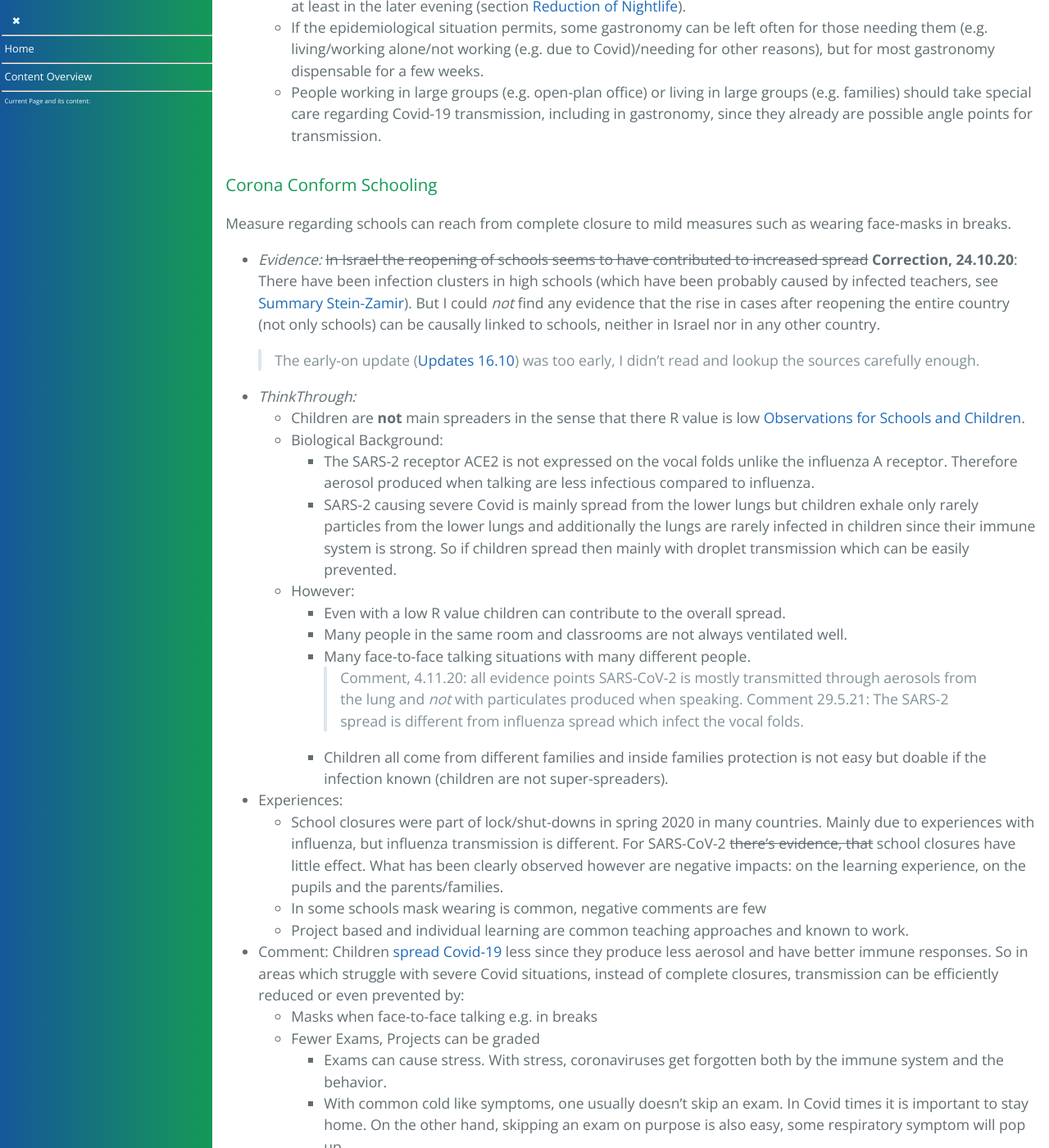
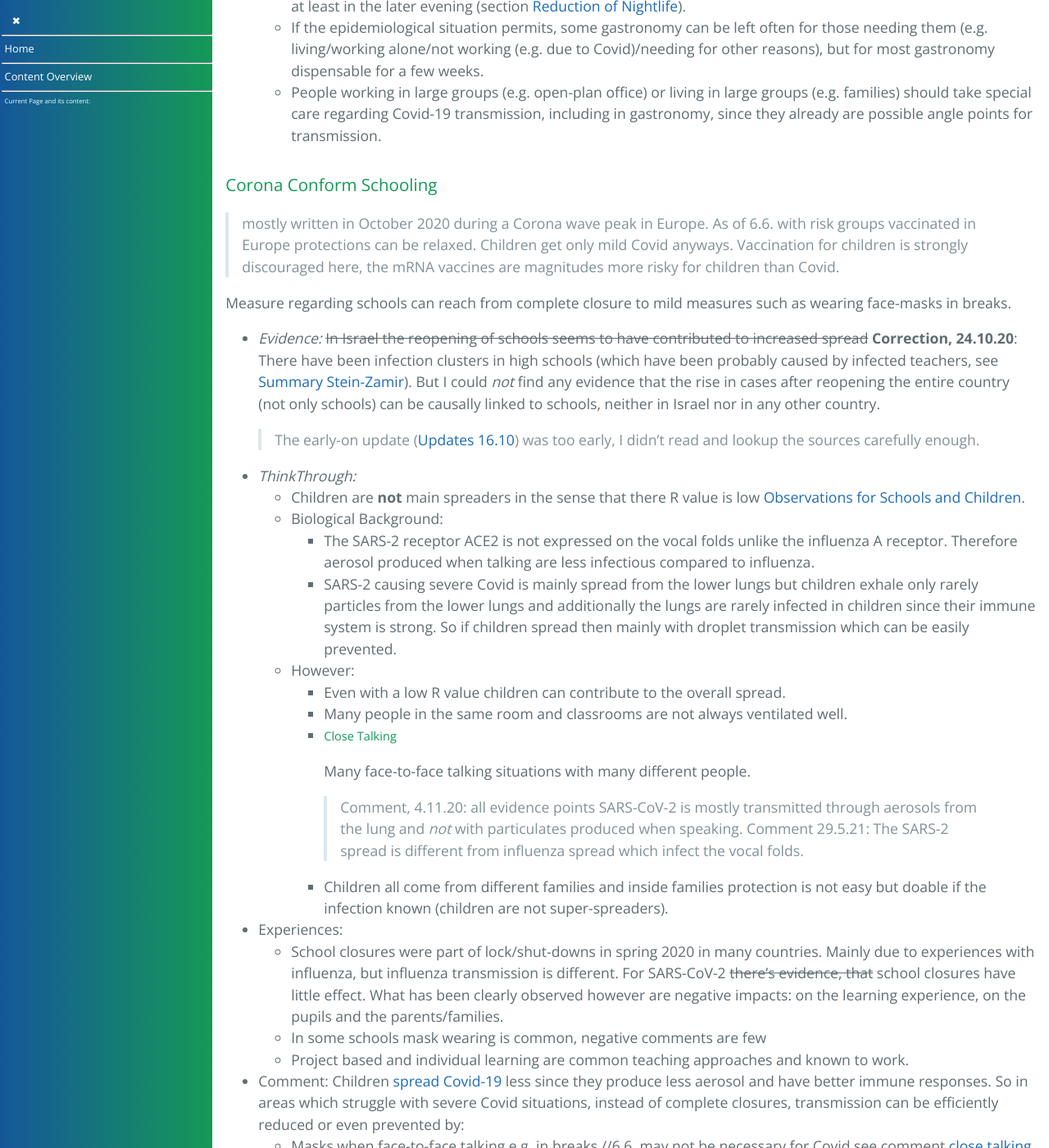
Before and after one commit to forestgrape/coronavirus, a Jekyll site: the page built from 7_social/controlling.md, in a window 1280 px wide and 1400 px high, scrolled down 15889 px. Shown: the whole window at 82% size. Built offline with Jekyll 4.4.1, drawn with Linux system fonts in a browser that asks for light colours; our own code applies the rules of GitHub Pages for plain Markdown files; some of the changed text lies outside the part shown.

Commit message:
comment on school measures

```diff
--- a/7_social/controlling.md
+++ b/7_social/controlling.md
@@ -413,6 +413,9 @@ The history of prohibition dates back nearly as long, as history itself has been
 
 
 ### Corona Conform Schooling
+
+> mostly written in October 2020 during a Corona wave peak in Europe. As of 6.6. with risk groups vaccinated in Europe protections can be relaxed. Children get only mild Covid anyways. Vaccination for children is strongly discouraged here, the mRNA vaccines are magnitudes more risky for children than Covid.
+
 Measure regarding schools can reach from complete closure to mild measures such as wearing face-masks in breaks.
 * _Evidence:_  ~~In Israel the reopening of schools seems to have contributed to increased spread~~ **Correction, 24.10.20**: There have been infection clusters in high schools (which have been probably caused by infected teachers, see [Summary Stein-Zamir](../5_epidemiological/spread_analyses.md#summary-stein-zamir)). But I could *not* find any evidence that the rise in cases after reopening the entire country (not only schools) can be causally linked to schools, neither in Israel nor in any other country.
   > The early-on update ([Updates 16.10](../1_introduction/update_history.md)) was too early, I didn't read and lookup the sources carefully enough.
@@ -424,7 +427,8 @@ Measure regarding schools can reach from complete closure to mild measures such
   * However:
     * Even with a low R value children can contribute to the overall spread.
     * Many people in the same room and classrooms are not always ventilated well.
-    * Many face-to-face talking situations with many different people.
+    * ##### Close Talking
+      Many face-to-face talking situations with many different people.
       > Comment, 4.11.20: all evidence points SARS-CoV-2 is mostly transmitted through aerosols from the lung and *not* with particulates produced when speaking.
       > Comment 29.5.21: The SARS-2 spread is different from influenza spread which infect the vocal folds.
     * Children all come from different families and inside families protection is not easy but doable if the infection known (children are not super-spreaders).
@@ -433,7 +437,7 @@ Measure regarding schools can reach from complete closure to mild measures such
   * In some schools mask wearing is common, negative comments are few
   * Project based and individual learning are common teaching approaches and known to work.
 * Comment: Children [spread Covid-19](../5_epidemiological/spread_analyses.md) less since they produce less aerosol and have better immune responses. So in areas which struggle with severe Covid situations, instead of complete closures, transmission can be efficiently reduced or even prevented by:
-  * Masks when face-to-face talking e.g. in breaks
+  * Masks when face-to-face talking e.g. in breaks //6.6. may not be necessary for Covid see comment [close talking above](#close-talking)
   * Fewer Exams, Projects can be graded
     * Exams can cause stress. With stress, coronaviruses get forgotten both by the immune system and the behavior.
     * With common cold like symptoms, one  usually doesn't skip an exam. In Covid times it is important to stay home. On the other hand, skipping an exam on purpose is also easy, some respiratory symptom will pop up.
```
